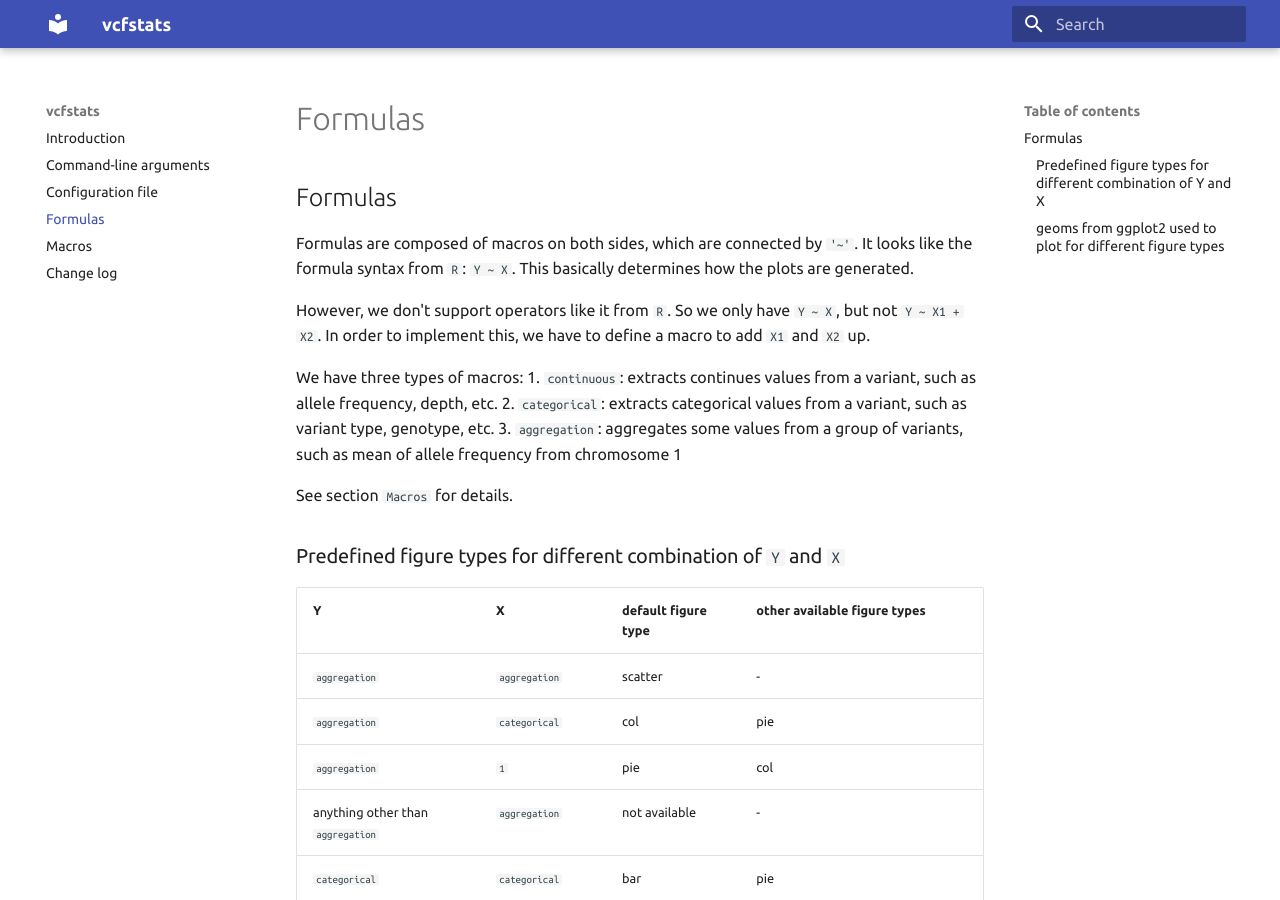
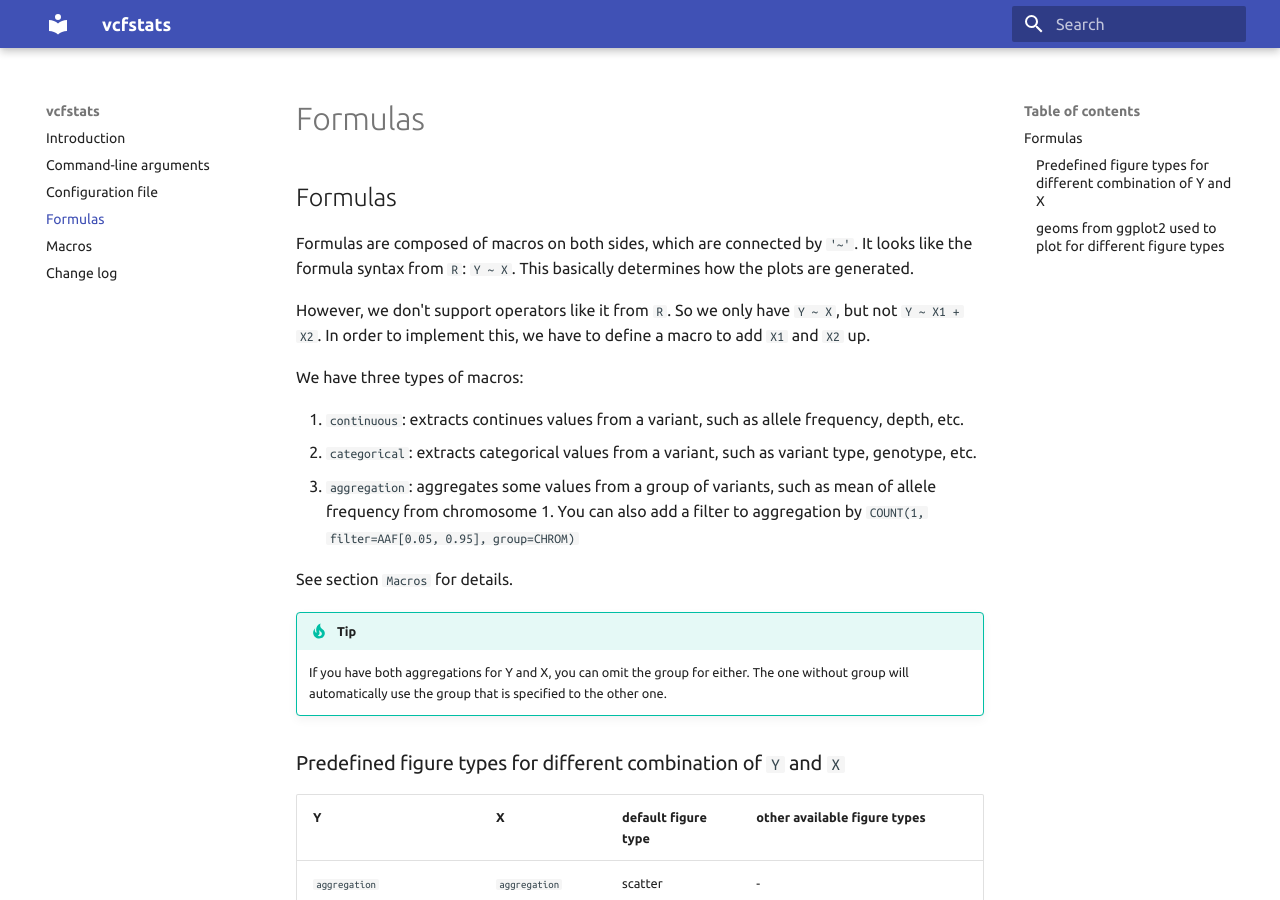
Before and after one commit to pwwang/vcfstats, an MkDocs documentation site: the page built from docs/formulas.md, in a window 1280 px wide and 900 px high. Built offline with MkDocs 1.6.1 and Material for MkDocs 9.7.7, drawn with Linux system fonts in a browser that asks for light colours.

Commit message:
Update docs

```diff
--- a/docs/formulas.md
+++ b/docs/formulas.md
@@ -5,11 +5,16 @@ Formulas are composed of macros on both sides, which are connected by `'~'`. It
 However, we don't support operators like it from `R`. So we only have `Y ~ X`, but not `Y ~ X1 + X2`. In order to implement this, we have to define a macro to add `X1` and `X2` up.
 
 We have three types of macros:
+
 1. `continuous`: extracts continues values from a variant, such as allele frequency, depth, etc.
 2. `categorical`: extracts categorical values from a variant, such as variant type, genotype, etc.
-3. `aggregation`: aggregates some values from a group of variants, such as mean of allele frequency from chromosome 1
+3. `aggregation`: aggregates some values from a group of variants, such as mean of allele frequency from chromosome 1. You can also add a filter to aggregation by `COUNT(1, filter=AAF[0.05, 0.95], group=CHROM)`
 
 See section `Macros` for details.
+
+!!! Tip
+
+    If you have both aggregations for Y and X, you can omit the group for either. The one without group will automatically use the group that is specified to the other one.
 
 ## Predefined figure types for different combination of `Y` and `X`
 
```
